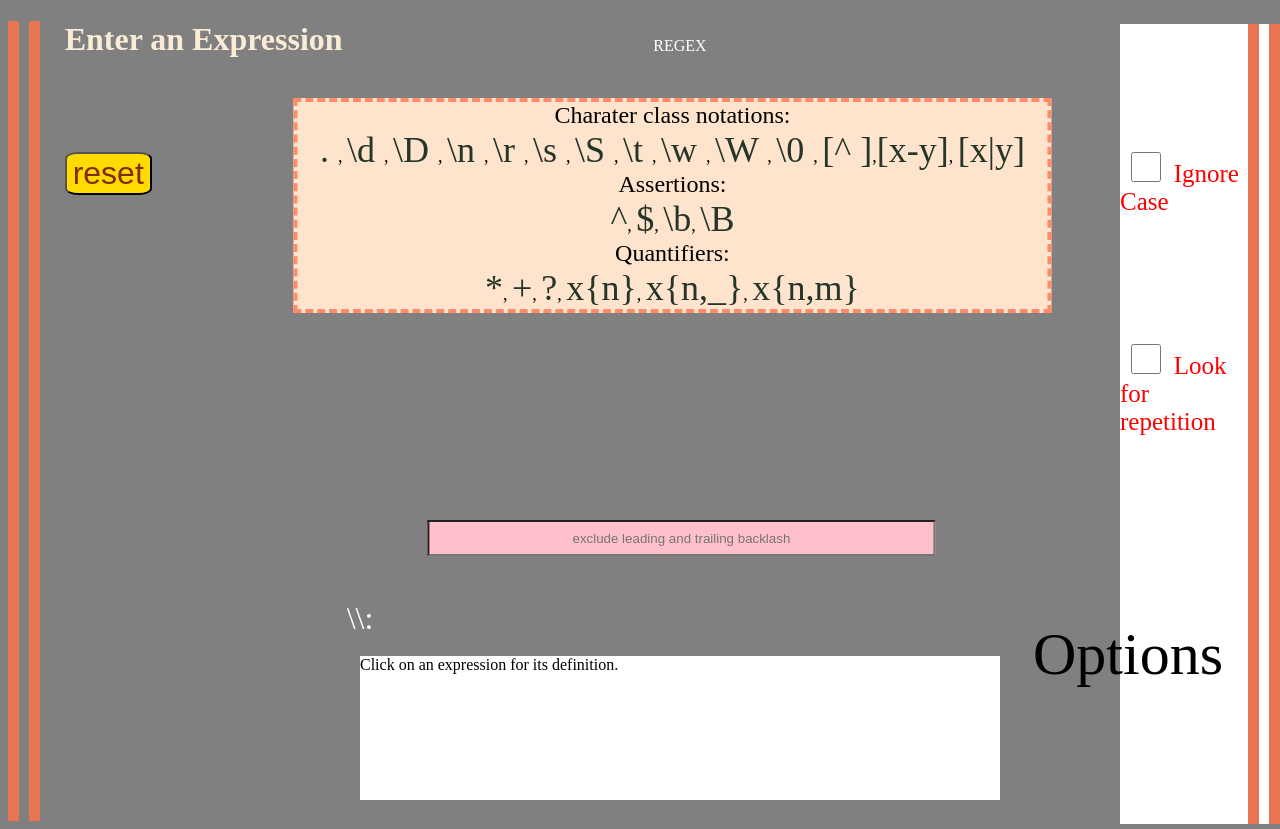
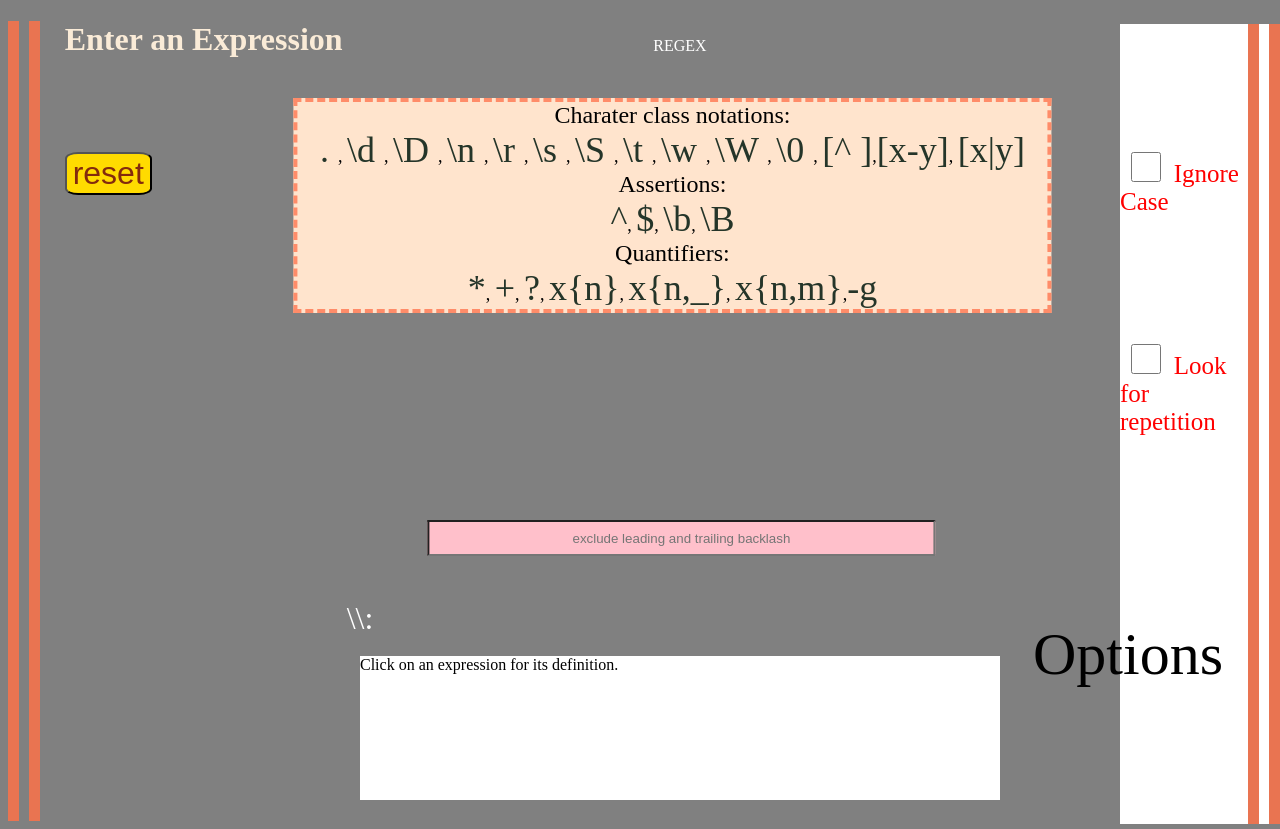
Before and after one commit to amcmullen9291/Regex, a React (Create React App) app: page / in a window 1280 px wide. Built offline with nearby package versions, Linux system fonts and the light colour scheme.

Commit message:
safety commit

```diff
--- a/src/Components/Landing.js
+++ b/src/Components/Landing.js
@@ -19,7 +19,7 @@ export default function Landing() {
 
   const HTMLCharClasses = [ < span key={"2"} onClick={(e) => {define(e, "2")}}>. </span>, <span>, </span>, < span key={"4"}>\d </span>,<span>, </span>, < span key={"5"}>\D </span>,<span>, </span>, < span key={"7"}>\n </span>,<span>, </span>, < span key={"8"}>\r </span>,<span>, </span>, < span key={"9"}>\s </span>,<span>, </span>, < span key={"10"}>\S </span>,<span>, </span>, < span key={"11"}>\t </span>,<span>, </span>, < span key={"13"}>\w </span>,<span>, </span>, < span key={"14"}>\W </span>,<span>, </span>, < span key={"15"}>\0 </span>,<span>, </span>, < span key={"16"}>[^  ]</span>, <span>,</span>,< span key={"17"}>[x-y]</span> , <span>, </span>, < span key={"1"} onClick={(e) => {define(e, "1")}}>[x|y]</span>]
   const HTMLAssertions = [< span key={"1"} onClick={(e) => {define2(e, "1")}}>^</span>, <span>, </span>,< span key={"2"}>$</span>, <span>, </span>,< span key={"3"}>\b</span>, <span>, </span>,< span key={"4"}>\B</span> ];
-  const HTMLQuantifiers = [< span key={"1"} onClick={(e) => {define3(e, "1")}}>*</span>, <span>, </span>,< span key={"2"}>+</span>, <span>, </span>,< span key={"3"}>?</span>, <span>, </span>,< span key={"4"}>x&#x007B;n&#x007D;</span>, <span>, </span>,< span key={"5"}>x&#x007B;n,_&#x007D;</span>, <span>, </span>,< span key={"6"}>x&#x007B;n,m&#x007D;</span> ];
+  const HTMLQuantifiers = [< span key={"1"} onClick={(e) => {define3(e, "1")}}>*</span>, <span>, </span>,< span key={"2"}>+</span>, <span>, </span>,< span key={"3"}>?</span>, <span>, </span>,< span key={"4"}>x&#x007B;n&#x007D;</span>, <span>, </span>,< span key={"5"}>x&#x007B;n,_&#x007D;</span>, <span>, </span>,< span key={"6"}>x&#x007B;n,m&#x007D;</span>,<span>,</span>,< span key={"7"}>-g</span> ];
 
 
   const endOfQuery = ":";
```
